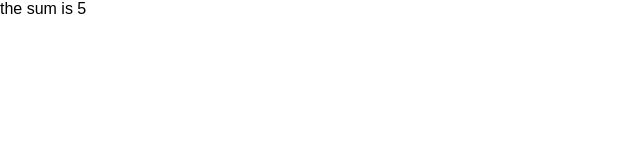
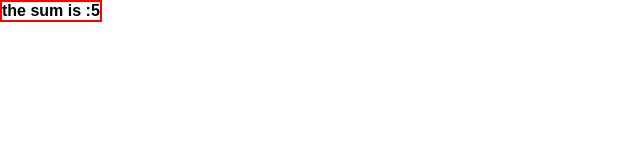
Before and after one commit to steamnp/bfd42, a React (Vite) app: page / in a window 1280 px wide. Shown: the top 160 px of the page, without its empty margins (0-640 px from the left). Built offline with nearby package versions, Linux system fonts and the light colour scheme.

Commit message:
made css changes to the body

```diff
--- a/src/Global.css
+++ b/src/Global.css
@@ -4,4 +4,7 @@
 
 body {
   font-family: Arial, Helvetica, sans-serif;
+  font-weight: bold;
+  border: 2px solid red;
+  display: inline-block;
 }
--- a/src/pages/home/home.jsx
+++ b/src/pages/home/home.jsx
@@ -2,7 +2,7 @@ import sum from "../../utils/number";
 
 function Home() {
   const add = sum(2, 3);
-  return <div>the sum is {add}</div>;
+  return <div>the sum is :{add}</div>;
 }
 
 export default Home;
```
